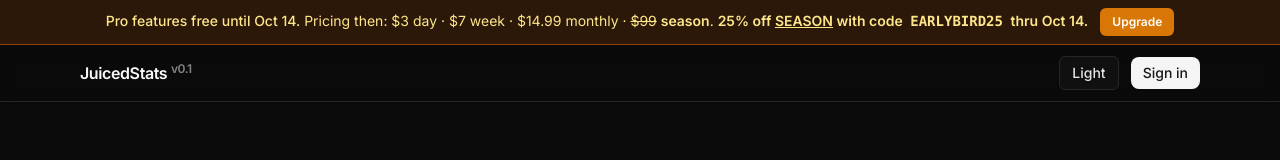
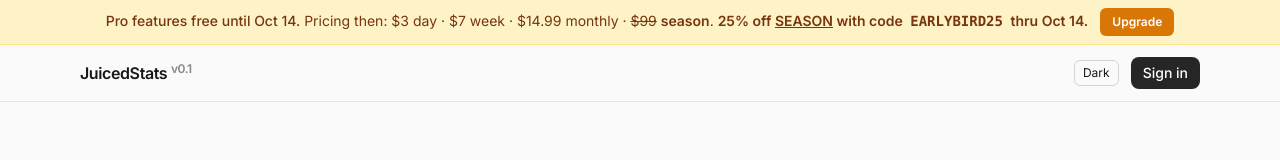
Before and after one commit to a47williams/JuicedStats2, a Next.js app: page / in a window 1280 px wide. Shown: the top 160 px of the page. Built offline with nearby package versions, Linux system fonts and the light colour scheme; no server answers.

Commit message:
Auth + UI: export NextAuth handlers, fix redirect callback, login page, theme toggle, banner

```diff
--- a/app/api/auth/[...nextauth]/route.ts
+++ b/app/api/auth/[...nextauth]/route.ts
@@ -1,3 +1,4 @@
+// app/api/auth/[...nextauth]/route.ts
 import { handlers } from "@/lib/auth";
-export const GET = handlers.GET;
-export const POST = handlers.POST;
+
+export const { GET, POST } = handlers;
--- a/app/login/page.tsx
+++ b/app/login/page.tsx
@@ -1,17 +1,36 @@
-// app/login/page.tsx
-export const dynamic = "force-static";
+"use client";
+
+import { useEffect, useMemo } from "react";
 
 export default function LoginPage() {
+  // Force canonical host BEFORE starting OAuth
+  useEffect(() => {
+    if (typeof window === "undefined") return;
+    const url = new URL(window.location.href);
+    if (!url.hostname.startsWith("www.")) {
+      url.hostname = "www." + url.hostname.replace(/^www\./, "");
+      if (url.hostname !== window.location.hostname) {
+        window.location.replace(url.toString());
+      }
+    }
+  }, []);
+
+  const origin = useMemo(() => {
+    if (typeof window === "undefined") return "";
+    return `${window.location.protocol}//${window.location.host}`;
+  }, []);
+
+  const callbackUrl = "/account";
+  const googleHref = `${origin}/api/auth/signin/google?callbackUrl=${encodeURIComponent(
+    callbackUrl
+  )}`;
+
   return (
-    <main className="mx-auto max-w-lg px-6 py-12">
-      <h1 className="mb-4 text-2xl font-semibold">Sign in</h1>
-      <p className="mb-6 text-sm opacity-80">
-        Choose a provider to continue.
-      </p>
-
+    <main className="mx-auto max-w-md py-16">
+      <h1 className="mb-6 text-2xl font-semibold">Sign in</h1>
       <a
-        href="/api/auth/signin/google?callbackUrl=/account"
-        className="inline-flex items-center rounded-md border px-4 py-2 text-sm font-medium hover:bg-white/5"
+        href={googleHref}
+        className="inline-flex items-center rounded-md bg-neutral-900 text-white px-4 py-2 dark:bg-white dark:text-neutral-900"
       >
         Continue with Google
       </a>
--- a/components/ThemeToggle.tsx
+++ b/components/ThemeToggle.tsx
@@ -1,40 +1,41 @@
 "use client";
 
 import { useEffect, useState } from "react";
-import { useTheme } from "next-themes";
 
 export default function ThemeToggle() {
-  const { theme, setTheme } = useTheme();
   const [mounted, setMounted] = useState(false);
-  useEffect(() => setMounted(true), []);
+  const [theme, setTheme] = useState<"light" | "dark">("dark");
 
-  if (!mounted) {
-    // Avoid hydration mismatch
-    return (
-      <button
-        aria-label="Toggle theme"
-        className="rounded-md border px-3 py-1.5 text-sm border-neutral-800 bg-neutral-900/40"
-        disabled
-      >
-        …
-      </button>
-    );
+  // Hydration-safe init: read saved theme or media query
+  useEffect(() => {
+    setMounted(true);
+    try {
+      const saved = localStorage.getItem("theme") as "light" | "light" | null;
+      const prefersDark = window.matchMedia("(prefers-color-scheme: dark)").matches;
+      const t = (saved as "light" | "dark" | null) ?? (prefersDark ? "dark" : "light");
+      setTheme(t);
+      document.documentElement.classList.toggle("dark", t === "dark");
+    } catch {
+      document.documentElement.classList.add("dark");
+    }
+  }, []);
+
+  if (!mounted) return null;
+
+  function toggle() {
+    const t = theme === "dark" ? "light" : "dark";
+    setTheme(t);
+    try { localStorage.setItem("theme", t); } catch {}
+    document.documentElement.classList.toggle("dark", t === "dark");
   }
-
-  const isDark = theme !== "light";
-  const next = isDark ? "light" : "dark";
 
   return (
     <button
-      onClick={() => setTheme(next)}
+      onClick={toggle}
       aria-label="Toggle theme"
-      className="
-        rounded-md px-3 py-1.5 text-sm font-medium
-        border bg-white/70 text-neutral-900 hover:bg-white
-        dark:border-neutral-800 dark:bg-neutral-900/60 dark:text-neutral-200 dark:hover:bg-neutral-900
-      "
+      className="rounded-md border px-2 py-1 text-xs border-neutral-300 hover:bg-neutral-100 dark:border-neutral-700 dark:hover:bg-neutral-800"
     >
-      {isDark ? "Light" : "Dark"}
+      {theme === "dark" ? "Light" : "Dark"}
     </button>
   );
 }
--- a/lib/auth.ts
+++ b/lib/auth.ts
@@ -1,32 +1,34 @@
+// lib/auth.ts
 import NextAuth from "next-auth";
 import Google from "next-auth/providers/google";
 import { PrismaAdapter } from "@auth/prisma-adapter";
 import { prisma } from "@/lib/prisma";
 
-export const { handlers, auth, signIn, signOut } = NextAuth({
-  debug: true,
+export const { auth, signIn, signOut, handlers } = NextAuth({
   trustHost: true,
+  session: { strategy: "database" },
   adapter: PrismaAdapter(prisma),
-  session: { strategy: "jwt" },
-  pages: { signIn: "/login" },   // DO NOT point this to /account
   providers: [
     Google({
       clientId: process.env.GOOGLE_CLIENT_ID!,
       clientSecret: process.env.GOOGLE_CLIENT_SECRET!,
-      allowDangerousEmailAccountLinking: true,
     }),
   ],
   callbacks: {
-    async jwt({ token, account, profile }) {
-      if (account && profile?.email) {
-        const user = await prisma.user.findUnique({ where: { email: profile.email } });
-        (token as any).plan = user?.plan ?? "FREE";
+    async redirect({ url, baseUrl }) {
+      // Canonical host from env or current baseUrl
+      const canonical = new URL(process.env.NEXTAUTH_URL ?? baseUrl);
+
+      // Support relative URLs from NextAuth
+      const target = url.startsWith("/")
+        ? new URL(url, canonical)
+        : new URL(url);
+
+      // Never leave the canonical origin (prevents cross-host PKCE cookie loss)
+      if (target.origin !== canonical.origin) {
+        return canonical.toString();
       }
-      return token;
-    },
-    async session({ session, token }) {
-      (session.user as any).plan = (token as any).plan ?? "FREE";
-      return session;
+      return target.toString();
     },
   },
 });
```
